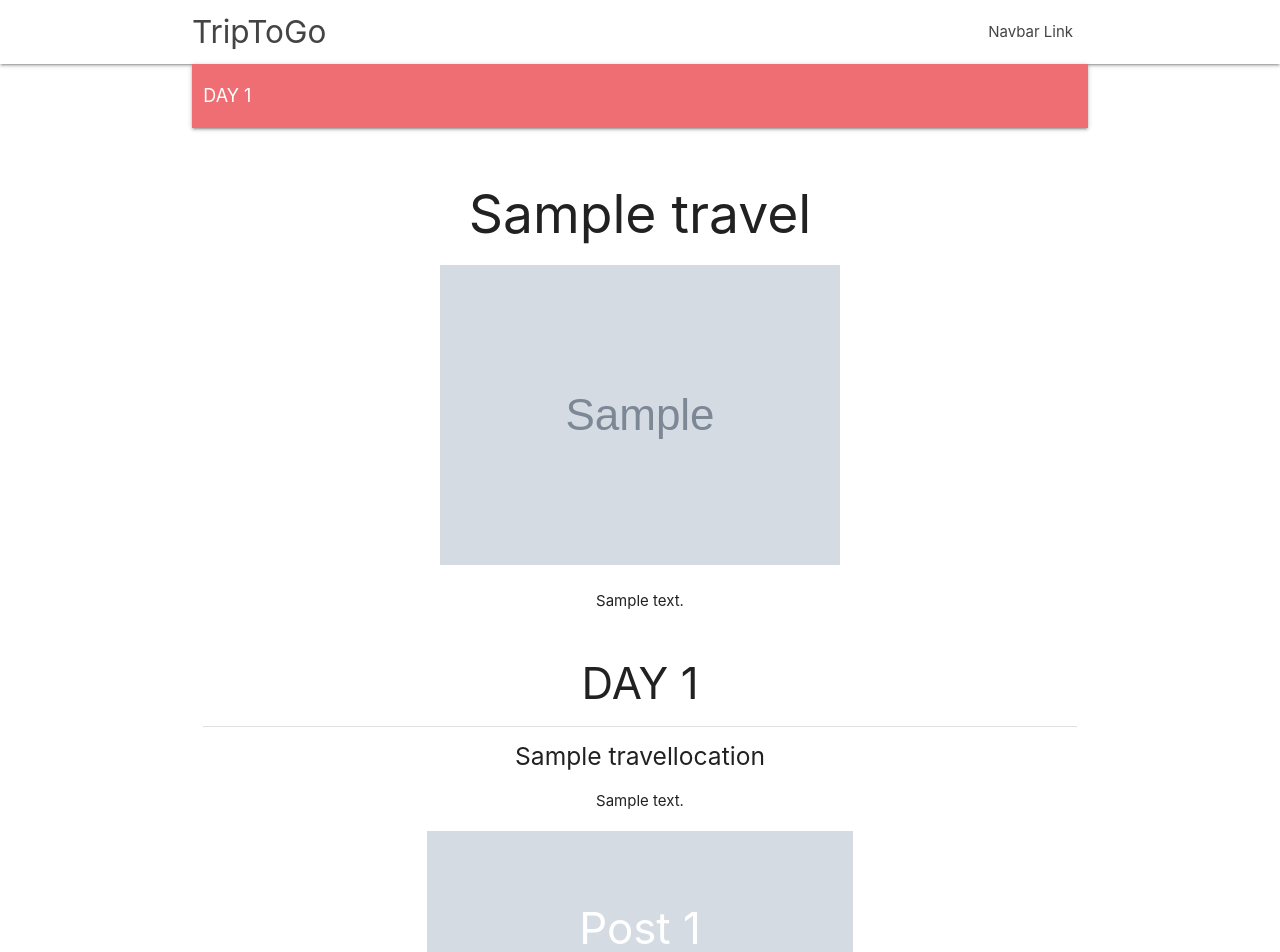
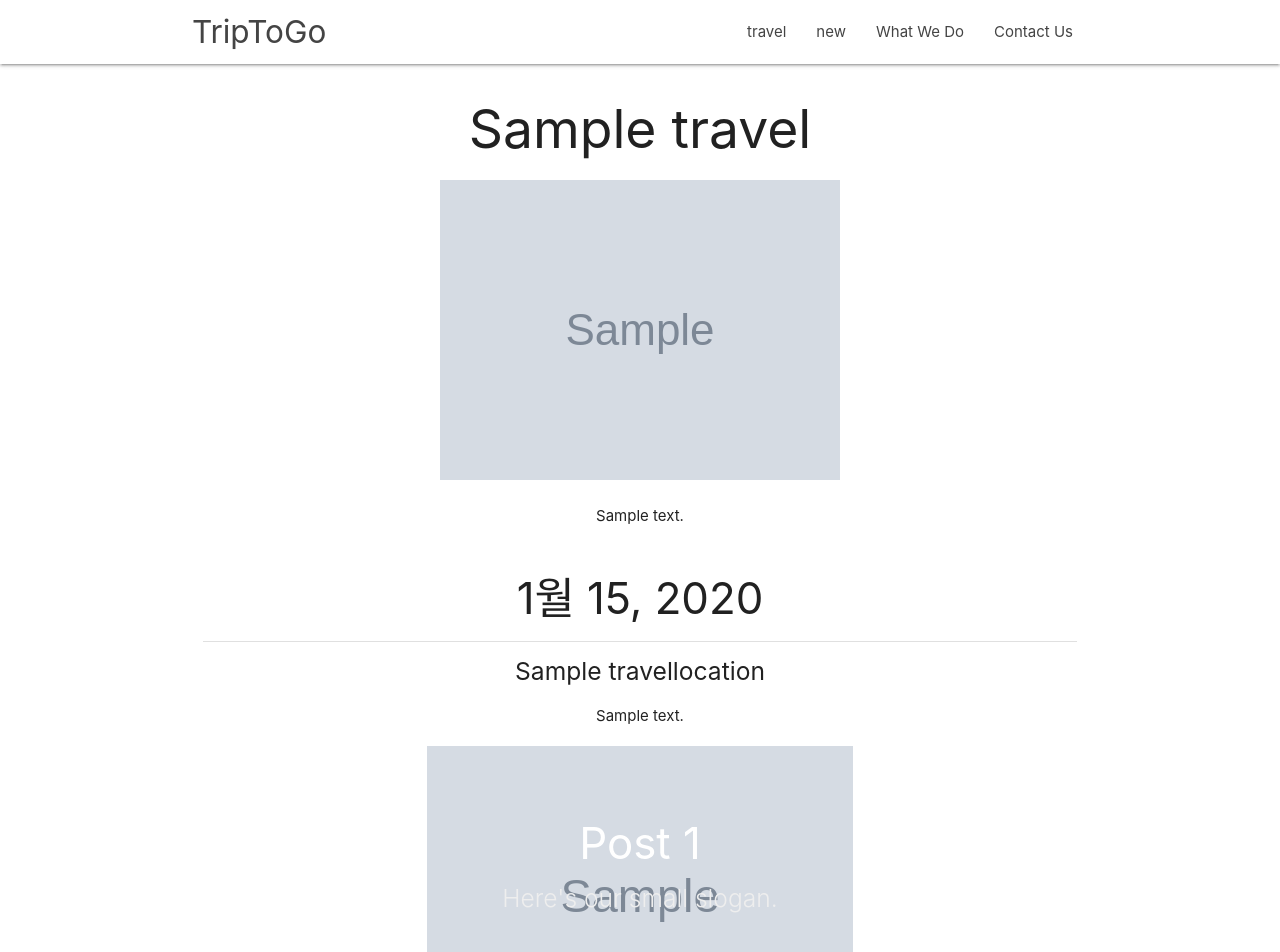
Before and after one commit to rohsik2/travel-recoder, a Django app: page /1/ in a window 1280 px wide. Shown: the top 952 px of the page. Run offline with Django 3.2, Linux system fonts and the light colour scheme; tables that the repository leaves empty hold one stand-in row (values such as "Sample post"); grey boxes marked "Sample" are stand-in pictures; some libraries are stand-ins or nearby versions.

Commit message:
editting page make '

```diff
--- a/posts/admin.py
+++ b/posts/admin.py
@@ -10,10 +10,6 @@
     class Meta:
        model = Travel
 
-@admin.register(Day)
-class DayAdmin(admin.ModelAdmin):
-    class Meta:
-       model = Day
 
 @admin.register(TravelLocation)
 class TravelLocationAdmin(admin.ModelAdmin):
--- a/posts/forms.py
+++ b/posts/forms.py
@@ -5,10 +5,15 @@
 class TravelForm(forms.ModelForm):
     image = forms.FileField(required=True)
     start_date = forms.DateField(
-        help_text="Enter a date start travel 12/31/2020")
+        help_text="Departure Date ex) 2020-12-31")
     end_date = forms.DateField(
-        help_text="Enter a date end travel 12/31/2020")
+        help_text="Arrival Date ex) 2020-12-31")
 
     class Meta:
         model = Travel
         fields = ('title', 'description')
+
+class LocationForm(forms.ModelForm):
+    class Meta:
+        model = TravelLocation
+        fields = ('day','title','description')
--- a/posts/models.py
+++ b/posts/models.py
@@ -11,18 +11,15 @@
     def __str__(self):
         return self.title
 
-class Day(models.Model):
+class TravelLocation(models.Model):
     travel = models.ForeignKey(Travel, on_delete=models.CASCADE)
     day = models.DateField()
-
-
-class TravelLocation(models.Model):
-    day = models.ForeignKey(Day, on_delete=models.CASCADE)
     title = models.CharField(max_length=250)
     description = models.TextField()
+
     def __str__(self):
         return self.title
 
 class TravelLocationImage(models.Model):
     TravelLocation = models.ForeignKey(TravelLocation, default=None, on_delete=models.CASCADE)
-    images = models.FileField(upload_to = 'images/')
+    images = models.FileField(upload_to='images/')
--- a/posts/templates/travels/base.html
+++ b/posts/templates/travels/base.html
@@ -17,13 +17,19 @@
     <body>
         <nav class="white" role="navigation">
         <div class="nav-wrapper container">
-          <a id="logo-container" href="{% url 'travel' %}" class="brand-logo">TripToGo</a>
+          <a id="logo-container" href="{% url 'travel_view' %}" class="brand-logo">TripToGo</a>
           <ul class="right hide-on-med-and-down">
-            <li><a href="#">Navbar Link</a></li>
+            <li><a href = "{% url 'travel_view' %}" class="active">travel</a></li>
+            <li><a href = "{% url 'new_view' %}" >new</a></li>
+            <li><a href = "#" > What We Do</a></li>
+            <li><a href = "#" > Contact Us</a></li>
           </ul>
 
           <ul id="nav-mobile" class="sidenav">
-            <li><a href="#">Navbar Link</a></li>
+            <li><a href = "{% url 'travel_view' %}" class="active">travel</a></li>
+            <li><a href = "{% url 'new_view' %}" >new</a></li>
+            <li><a href = "#" > What We Do</a></li>
+            <li><a href = "#" > Contact Us</a></li>
           </ul>
           <a href="#" data-target="nav-mobile" class="sidenav-trigger"><i class="material-icons">menu</i></a>
         </div>
@@ -34,11 +40,10 @@
         {% endblock %}
         </div>
 
-        <div class="container">
         <footer class="page-footer">
           <div class="container">
             <div class="row">
-              <div class="col l6 s12">
+              <div class="col s12">
                 <h5 class="white-text">Made By HyunUk</h5>
                 <p class="grey-text text-lighten-4">주말 갈갈갈해서 만들었습니다. 대략 8시간은 작업한듯... 일욜하루만... 허리야..</p>
               </div>
@@ -52,8 +57,16 @@
             </div>
           </div>
         </footer>
-        </div>
+
+
+        <script type="text/javascript" src="{% static 'js/materialize.min.js'%}"></script>
+        <script type="text/javascript" src="https://code.jquery.com/jquery-2.1.1.min.js"></script>
+        <script type="text/javascript" src="{% static 'js/materialize.js'%}"></script>
+        <script>
+        $(document).ready(function(){
+            $('.sidenav').sidenav();
+          });
+        </script>
       <!--JavaScript at end of body for optimized loading-->
-
     </body>
   </html>
--- a/posts/templates/travels/detail.html
+++ b/posts/templates/travels/detail.html
@@ -1,6 +1,7 @@
 {% extends 'travels/base.html' %}
 
 {% load staticfiles %}
+
 {% block head %}
 <!--Import Google Icon Font-->
       <link href="https://fonts.googleapis.com/icon?family=Material+Icons" rel="stylesheet">
@@ -11,19 +12,9 @@
       <!--Let browser know website is optimized for mobile-->
       <meta name="viewport" content="width=device-width, initial-scale=1.0"/>
 {% endblock %}
+
+
 {% block content %}
-
-<div class="row">
-        <nav>
-            <div class="nav-wrapper">
-                <div class="col s12">
-                {% for day in days %}
-                    <a href="{% url 'detail_day' travel.id day.id %}" class="breadcrumb">DAY {{ forloop.counter }}</a>
-                {% endfor %}
-                </div>
-            </div>
-        </nav>
-</div>
 
 <div class = "row">
     <div class = "col s12 center">
@@ -47,12 +38,11 @@
 
 
     <div class = "col s12 center">
-        {% for day in locations %}
+        {% for location in locations %}
             <h3>
-                DAY {{ forloop.counter }}
+                {{ location.day }}
             </h3>
             <div class="divider"></div>
-            {% for location in day %}
             <h5>
                 {{location.title}}
             </h5>
@@ -60,8 +50,8 @@
                 {{location.description}}
             </p>
             {% endfor %}
-            {% endfor %}
     </div>
+    {% if images|length >= 1 %}
     <div class = "col s12 offset-m2 m8 offset-l3 l6 center">
     <div class="slider center">
       <ul class="slides">
@@ -75,6 +65,8 @@
             <h5 class="light grey-text text-lighten-3">Here's our small slogan.</h5>
           </div>
           </li>
+          {% empty %}
+              no pic at here
           {% endfor %}
           {% endfor %}
     </ul>
@@ -105,5 +97,18 @@
         indicators: true
       });
     </script>
+    {% endif %}
+
+
+    <div class = "col s12">
+    <h5>새로운 방문지 추가하기</h5>
+        <form method="POST" class="post-form" enctype="multipart/form-data">{% csrf_token %}
+            {{ form.as_p }}
+            <button type="submit" class="save btn btn-default">Save</button>
+        </form>
     </div>
+</div>
+
+
+
 {% endblock %}
--- a/posts/templates/travels/new_travel.html
+++ b/posts/templates/travels/new_travel.html
@@ -13,7 +13,7 @@
 {% endblock %}
 
 {% block content %}
-<h3>전파사항 추가</h3>
+<h3>새로운 여행기록 추가</h3>
 	<form method="POST" class="post-form" enctype="multipart/form-data">{% csrf_token %}
 		{{ form.as_p }}
 		<button type="submit" class="save btn btn-default">Save</button>
--- a/posts/templates/travels/travels.html
+++ b/posts/templates/travels/travels.html
@@ -8,7 +8,7 @@
     <div class="row">
     {% for travel in travels %}
     <div class="col s6 m4 l3">
-        <a href="{% url 'detail' travel.id %}">
+        <a href="{% url 'detail_view' travel.id %}">
         <div class="card hoverable small">
         <div class="card-image">
           <img src="{{travel.image.url}}">
--- a/posts/urls.py
+++ b/posts/urls.py
@@ -6,9 +6,8 @@
 from . import views
 
 urlpatterns = [
-    path('', views.travel_view, name='travel'),
-    path('<int:id>/', views.detail_view, name='detail'),
-    path('<int:id>/<int:date>', views.detail_day_view, name='detail_day'),
-    path('test/',views.test_view, name='test'),
-    path('new/',views.post_new, name='new')
+    path('', views.travel_view, name='travel_view'),
+    path('<int:id>/', views.detail_view, name='detail_view'),
+    path('test/',views.test_view, name='test_view'),
+    path('new/',views.post_new, name='new_view')
 ]# + static(settings.MEDIA_URL, document_root=settings.MEDIA_ROOT)
--- a/posts/views.py
+++ b/posts/views.py
@@ -24,31 +24,26 @@
     return render(request, 'travels/travels.html', {'travels':travels})
 
 def detail_view(request, id):
+    if request.method == 'POST':
+        form = LocationForm(request.POST)
+        if form.is_valid():
+            loc = form.save(commit=False)
+            loc.travel = get_object_or_404(Travel, id=id)
+            loc.save()
+            return redirect('detail', id=loc.travel.pk)
+    else:
+        form = LocationForm()
     travel = get_object_or_404(Travel, id=id)
-    days = Day.objects.filter(travel=travel).order_by('-day')
-    Locations = []
+    Locations = TravelLocation.objects.filter(travel=travel).order_by('-day')
     images = []
-    for day in days:
-        Locations.append(TravelLocation.objects.filter(day=day))
-        for location in Locations[-1]:
-            images.append(TravelLocationImage.objects.filter(TravelLocation=location))
+    for location in Locations:
+        images.append(
+            TravelLocationImage.objects.filter
+            (TravelLocation=location)
+        )
     return render(request, 'travels/detail.html', {
         'travel':travel,
-        'days' : days,
         'locations':Locations,
-        'images':images
+        'images':images,
+        'form': form
     })
-
-def detail_day_view(request, id, date):
-    locations = TravelLocation.objects.filter(id=date)
-    pictures = []
-    for location in locations:
-        pictures.append([])
-        photos = TravelLocationImage.objects.filter(TravelLocation=location)
-        for photo in photos:
-            pictures[-1].append(photo)
-    return render(request, 'travels/detail_day.html',{
-        'day' : date,
-        'locations': locations,
-        'photos' : pictures
-    })
```
Also changed, not shown: posts/migrations/0003_auto_20200902_2239.py (added). Lines whose indentation alone changed are shown as unchanged.
